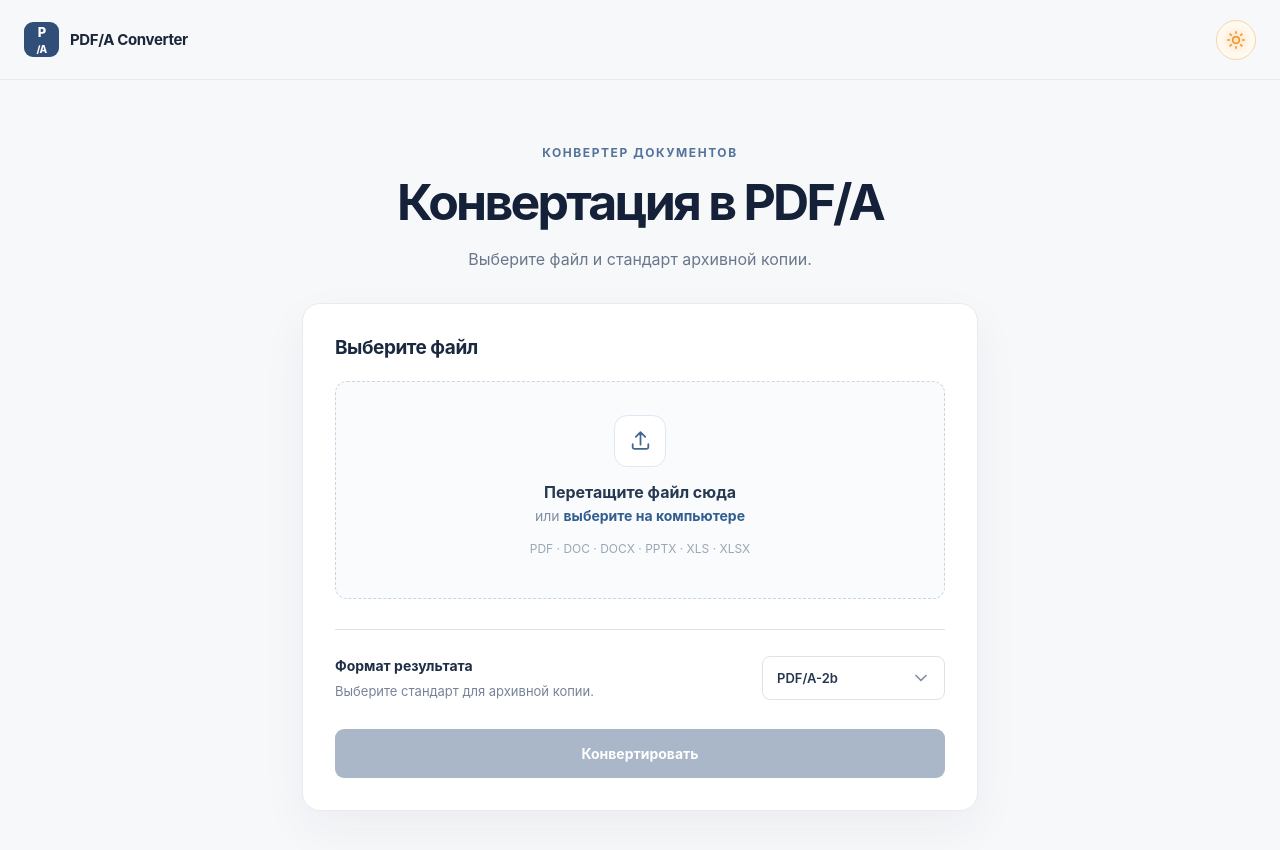
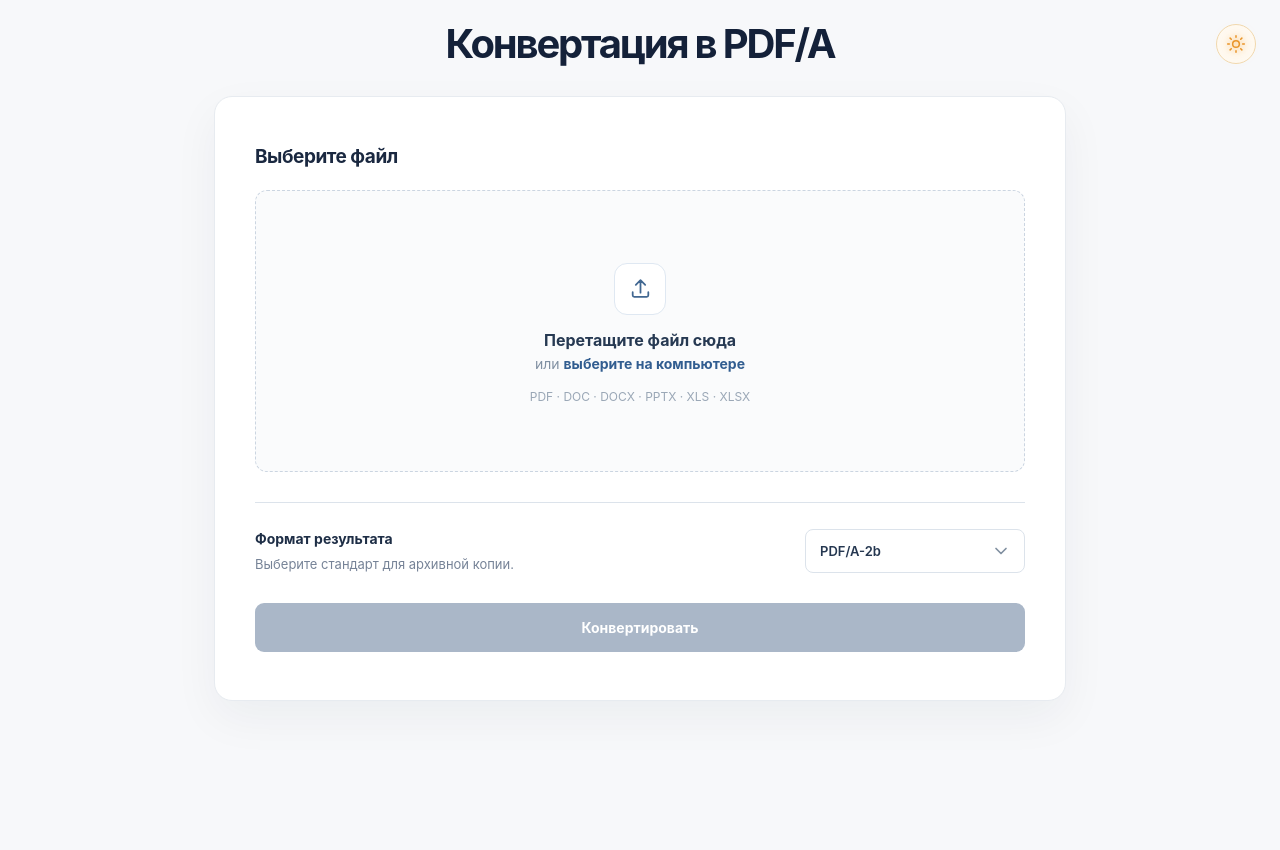
Before and after one commit to dmitriyBreyfogel/pdfa-converter, a React (Vite) app in the folder frontend/: page / in a window 1280 px wide. Shown: the top 850 px of the page. After the commit the page ends 800 px from the top, so only its background shows below. Built offline with nearby package versions, Linux system fonts and the light colour scheme.

Commit message:
[FIX]: apply simplified conversion form layout
Carry over the frontend branch's reduced header and intro layout without changing the integrated conversion flow.

```diff
--- a/frontend/src/App.tsx
+++ b/frontend/src/App.tsx
@@ -219,11 +219,6 @@ function App() {
       <div className="page-drop-overlay" aria-hidden="true">
         <span>Отпустите файл размером до 50 МБ</span>
       </div>
-      <header className="site-header">
-        <a className="brand" href="/" aria-label="PDF/A Converter — на главную">
-          <span className="brand-mark" aria-hidden="true">P<span>/A</span></span>
-          <span className="brand-name">PDF/A Converter</span>
-        </a>
       <button
         className="theme-toggle"
         type="button"
@@ -243,13 +238,10 @@ function App() {
           </svg>
         )}
       </button>
-      </header>
 
       <main className="main-content">
         <div className="intro">
-          <p className="eyebrow">Конвертер документов</p>
           <h1>Конвертация в PDF/A</h1>
-          <p className="intro-text">Выберите файл и стандарт архивной копии.</p>
         </div>
 
         <form className="converter-card" onSubmit={handleSubmit}>
--- a/frontend/src/style.css
+++ b/frontend/src/style.css
@@ -12,7 +12,7 @@
 
 body { min-width: 320px; min-height: 100vh; margin: 0; }
 button, select { font: inherit; }
-.page-shell { min-height: 100vh; }
+.page-shell { display: flex; flex-direction: column; min-height: 100vh; }
 .page-drop-overlay {
   position: fixed;
   z-index: 30;
@@ -33,48 +33,11 @@ button, select { font: inherit; }
 .page-drop-overlay span { font-size: clamp(18px, 3vw, 24px); font-weight: 700; line-height: 1.35; }
 .page-shell-dragging .page-drop-overlay { opacity: 1; visibility: visible; }
 
-.site-header {
-  position: sticky;
-  top: 0;
+.theme-toggle {
+  position: fixed;
   z-index: 20;
-  display: flex;
-  align-items: center;
-  justify-content: space-between;
-  height: 80px;
-  padding: 0 24px;
-  border-bottom: 1px solid #e7ebf0;
-  background: rgb(247 248 250 / 94%);
-  backdrop-filter: blur(12px);
-}
-
-.brand {
-  display: inline-flex;
-  align-items: center;
-  gap: 11px;
-  color: #1b2639;
-  font-size: 15px;
-  font-weight: 700;
-  letter-spacing: -.025em;
-  text-decoration: none;
-}
-
-.brand-mark {
-  display: grid;
-  place-items: center;
-  width: 35px;
-  height: 35px;
-  border-radius: 9px;
-  color: #fff;
-  background: #304e77;
-  font-size: 13px;
-  font-weight: 800;
-  letter-spacing: -.06em;
-}
-
-.brand-mark span { font-size: 10px; }
-.brand-name { white-space: nowrap; }
-
-.theme-toggle {
+  top: 24px;
+  right: 24px;
   display: grid;
   place-items: center;
   width: 40px;
@@ -95,31 +58,20 @@ button, select { font: inherit; }
   filter: drop-shadow(0 0 3px rgb(244 158 45 / 60%)) drop-shadow(0 0 8px rgb(244 158 45 / 28%));
 }
 
-.main-content { max-width: 724px; margin: 0 auto; padding: 65px 24px 72px; }
-.intro { margin-bottom: 30px; text-align: center; }
-
-.eyebrow {
-  margin: 0 0 14px;
-  color: #54739b;
-  font-size: 12px;
-  font-weight: 700;
-  letter-spacing: .13em;
-  text-transform: uppercase;
-}
+.main-content { width: 100%; max-width: 900px; margin: 0 auto; padding: 20px 24px 56px; }
+.intro { display: flex; align-items: center; justify-content: center; min-height: 48px; margin-bottom: 28px; text-align: center; }
 
 h1 {
   margin: 0;
   color: #142139;
-  font-size: clamp(36px, 6vw, 50px);
+  font-size: clamp(28px, 3.6vw, 40px);
   font-weight: 700;
   letter-spacing: -.055em;
   line-height: 1.12;
 }
 
-.intro-text { margin: 17px 0 0; color: #69778a; font-size: 16px; line-height: 1.6; }
-
 .converter-card {
-  padding: 32px;
+  padding: 48px 40px;
   border: 1px solid #e7ebf0;
   border-radius: 18px;
   background: #fff;
@@ -154,7 +106,8 @@ h2 { margin: 0; color: #1a2840; font-size: 19px; font-weight: 700; letter-spacin
   display: flex;
   flex-direction: column;
   align-items: center;
-  height: 216px;
+  justify-content: center;
+  height: 280px;
   overflow: hidden;
   padding: 33px 20px 29px;
   cursor: pointer;
@@ -287,7 +240,7 @@ h2 { margin: 0; color: #1a2840; font-size: 19px; font-weight: 700; letter-spacin
 .form-divider { height: 1px; margin: 30px 0 25px; background: #dce3eb; }
 .format-section { display: flex; align-items: center; justify-content: space-between; gap: 24px; }
 .field-label { color: #1e2e46; font-size: 14px; font-weight: 700; }
-.format-dropdown { position: relative; flex: none; width: 183px; }
+.format-dropdown { position: relative; flex: none; width: 220px; }
 
 .format-trigger {
   display: flex;
@@ -449,13 +402,13 @@ h2 { margin: 0; color: #1a2840; font-size: 19px; font-weight: 700; letter-spacin
 }
 
 @media (max-width: 600px) {
-  .site-header { height: 68px; padding: 0 16px; }
-  .main-content { padding: 49px 16px 55px; }
-  .intro { margin-bottom: 25px; }
-  .intro-text { font-size: 14px; }
-  .converter-card { padding: 22px 18px; border-radius: 14px; }
+  .theme-toggle { top: 16px; right: 16px; }
+  .main-content { padding: 16px 16px 40px; }
+  .intro { min-height: 40px; margin-bottom: 24px; padding: 0 48px; }
+  h1 { font-size: clamp(22px, 5vw, 28px); }
+  .converter-card { padding: 28px 18px; border-radius: 14px; }
   .card-heading { margin-bottom: 18px; }
-  .dropzone-label { padding: 30px 14px 27px; }
+  .dropzone-label { height: 232px; padding: 30px 14px 27px; }
   .dropzone-compact .dropzone-label { padding: 12px 48px 12px 14px; }
   .clear-file { right: 8px; width: 28px; height: 28px; }
   .form-divider { margin: 26px 0 22px; }
@@ -471,23 +424,17 @@ h2 { margin: 0; color: #1a2840; font-size: 19px; font-weight: 700; letter-spacin
   background: #111722;
 }
 
-:root[data-theme='dark'] .site-header { border-color: #2b3a4d; background: rgb(17 23 34 / 94%); }
 :root[data-theme='dark'] .page-drop-overlay { border-color: #8cb9e9; color: #d2e9ff; background: rgb(17 23 34 / 90%); }
-:root[data-theme='dark'] .brand { color: #edf3fa; }
-:root[data-theme='dark'] .brand-mark { background: #416b99; }
 :root[data-theme='dark'] .theme-toggle { border-color: #456889; color: #81cbff; background: #1d3045; }
 :root[data-theme='dark'] .theme-toggle:hover { border-color: #8ccfff; background: #26415c; }
 :root[data-theme='dark'] .theme-toggle:focus-visible { outline-color: #8cb9e9; }
 :root[data-theme='dark'] .theme-toggle svg { filter: drop-shadow(0 0 3px rgb(105 194 255 / 72%)) drop-shadow(0 0 9px rgb(105 194 255 / 36%)); }
-:root[data-theme='dark'] .eyebrow { color: #9dc3ee; }
-
 :root[data-theme='dark'] h1,
 :root[data-theme='dark'] h2,
 :root[data-theme='dark'] .dropzone-title,
 :root[data-theme='dark'] .file-details strong,
 :root[data-theme='dark'] .field-label { color: #edf3fa; }
 
-:root[data-theme='dark'] .intro-text,
 :root[data-theme='dark'] .field-description,
 :root[data-theme='dark'] .dropzone-subtitle { color: #aebed0; }
 
```
Lines whose indentation alone changed are shown as unchanged.
